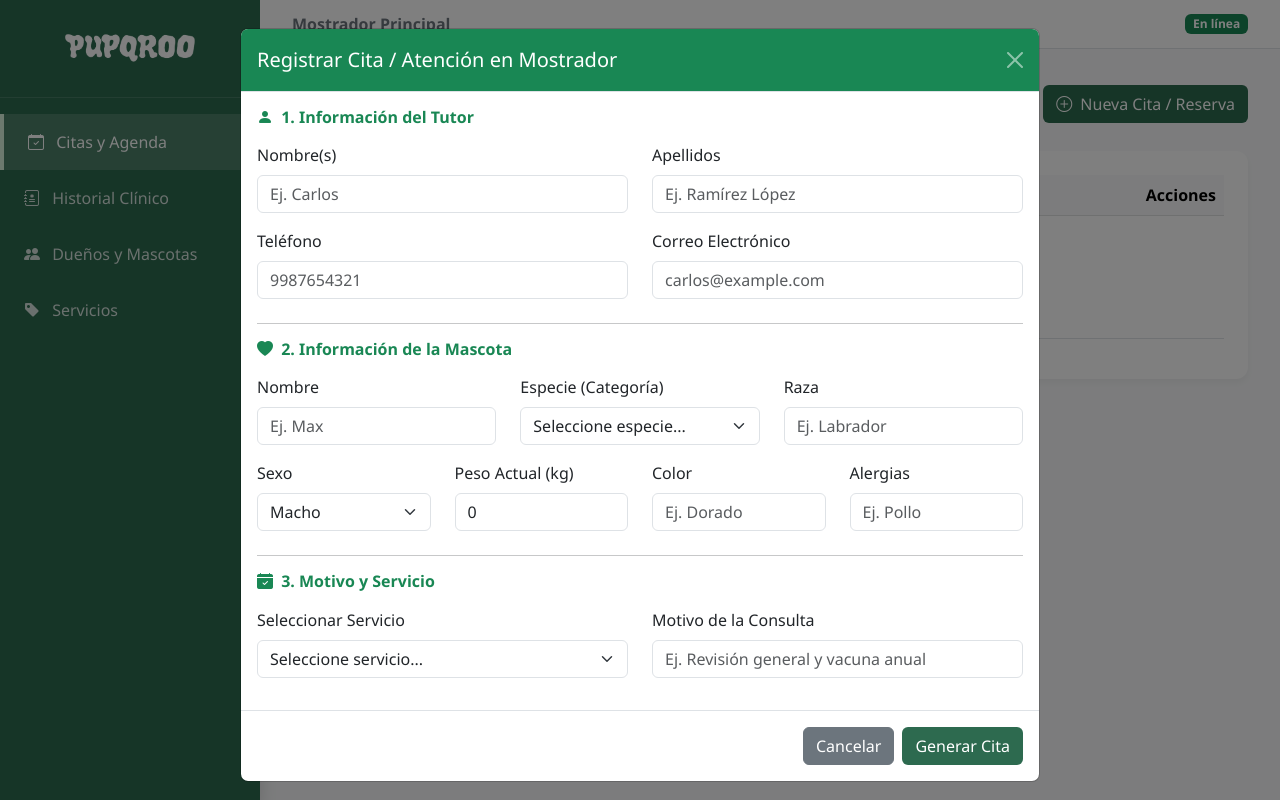
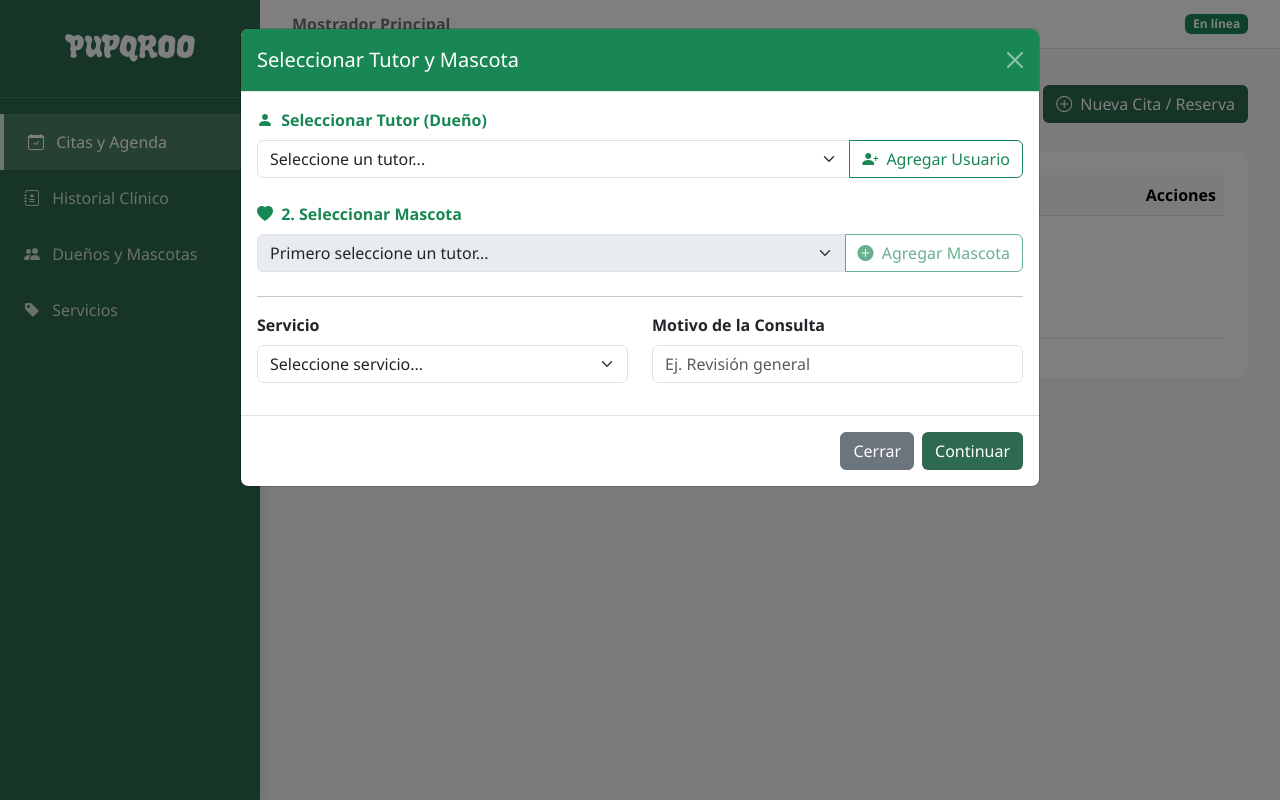
Before and after one commit to haun123/veterinaria, a Flask app: page / in a window 1280 px wide, after a click on "Nueva Cita / Reserva". Run offline with Flask 3, Linux system fonts and the light colour scheme; data that the repository does not hold is empty.

Commit message:
agregado de la generacion de la cita
apartado al momento de crear una cita donde puede agregar usuario nuevo o mascota nueva en caso de no estar registrada anteriormente

```diff
--- a/static/js/citas.js
+++ b/static/js/citas.js
@@ -1,3 +1,5 @@
+let listaPacientesGlobalCitas = [];
+
 // Cargar las citas al iniciar la página
 document.addEventListener("DOMContentLoaded", () => {
     cargarCitas();
@@ -79,29 +81,40 @@ function atenderCita(id) {
 }
 
 // ==========================================
-// FUNCIONES PARA CREAR NUEVA CITA / MOSTRADOR
+// LÓGICA PARA EL MODAL DE SELECCIÓN Y MOSTRADOR
 // ==========================================
 
-// Cargar categorías y servicios al inicializar los selectores del modal de citas
+// Se ejecuta al hacer clic en "Nueva Cita / Reserva"
 async function prepararNuevaCita() {
-    const form = document.getElementById('formNuevaCita');
+    const form = document.getElementById('formSeleccionCita');
     if (form) form.reset();
 
     try {
-        // Cargar Categorías
-        const resCat = await fetch('/api/categorias');
-        const dataCat = await resCat.json();
-        const selectCat = document.getElementById('citaSelectCategoria');
-        if (selectCat) {
-            selectCat.innerHTML = '<option value="">Seleccione especie...</option>';
-            if (dataCat.success) {
-                dataCat.data.forEach(c => {
-                    selectCat.innerHTML += `<option value="${c._id}">${c.especie}</option>`;
+        // 1. Cargar tutores y sus mascotas desde la API de pacientes
+        const resPacientes = await fetch('/api/pacientes/listar');
+        const dataPacientes = await resPacientes.json();
+
+        const selectTutor = document.getElementById('selectTutorCita');
+        const selectMascota = document.getElementById('selectMascotaCita');
+
+        if (selectTutor) {
+            selectTutor.innerHTML = '<option value="">Seleccione un tutor...</option>';
+            if (dataPacientes.success) {
+                listaPacientesGlobalCitas = dataPacientes.data;
+                listaPacientesGlobalCitas.forEach(tutor => {
+                    selectTutor.innerHTML += `<option value="${tutor._id}">${tutor.nombre_completo} (Tel: ${tutor.telefono})</option>`;
                 });
             }
         }
 
-        // Cargar Servicios
+        if (selectMascota) {
+            selectMascota.innerHTML = '<option value="">Primero seleccione un tutor...</option>';
+            selectMascota.disabled = true;
+            const btnMascota = document.getElementById('btnAgregarMascotaModal');
+            if (btnMascota) btnMascota.disabled = true;
+        }
+
+        // 2. Cargar Servicios
         const resServ = await fetch('/api/servicios');
         const dataServ = await resServ.json();
         const selectServ = document.getElementById('citaSelectServicio');
@@ -113,53 +126,128 @@ async function prepararNuevaCita() {
                 });
             }
         }
+
+        // 3. Cargar Categorías para el sub-modal de mascota nueva
+        const resCat = await fetch('/api/categorias');
+        const dataCat = await resCat.json();
+        const selectCat = document.getElementById('selectCategoriaMascotaModal');
+        if (selectCat) {
+            selectCat.innerHTML = '<option value="">Seleccione especie...</option>';
+            if (dataCat.success) {
+                dataCat.data.forEach(c => {
+                    selectCat.innerHTML += `<option value="${c._id}">${c.especie}</option>`;
+                });
+            }
+        }
     } catch (error) {
         console.error("Error preparando selectores para nueva cita:", error);
     }
 }
 
-// Enviar el registro de la nueva cita al backend
-async function guardarNuevaCita() {
+// Cuando seleccionas un tutor, carga únicamente sus mascotas en el segundo select
+function cambiarTutorSeleccionado() {
+    const tutorId = document.getElementById('selectTutorCita').value;
+    const selectMascota = document.getElementById('selectMascotaCita');
+    const btnMascota = document.getElementById('btnAgregarMascotaModal');
+
+    selectMascota.innerHTML = '';
+
+    if (!tutorId) {
+        selectMascota.innerHTML = '<option value="">Primero seleccione un tutor...</option>';
+        selectMascota.disabled = true;
+        if (btnMascota) btnMascota.disabled = true;
+        return;
+    }
+
+    const tutorEncontrado = listaPacientesGlobalCitas.find(t => t._id === tutorId);
+
+    if (tutorEncontrado && tutorEncontrado.mascotas && tutorEncontrado.mascotas.length > 0) {
+        selectMascota.innerHTML = '<option value="">Seleccione una mascota...</option>';
+        tutorEncontrado.mascotas.forEach(m => {
+            selectMascota.innerHTML += `<option value="${m._id}">${m.nombre} (${m.especie} - ${m.raza || 'Sin raza'})</option>`;
+        });
+        selectMascota.disabled = false;
+    } else {
+        selectMascota.innerHTML = '<option value="">Este tutor no tiene mascotas registradas</option>';
+        selectMascota.disabled = false;
+    }
+
+    if (btnMascota) btnMascota.disabled = false;
+}
+
+// Guardar nuevo tutor desde su sub-modal rápido
+async function guardarNuevoTutorRapido() {
     const datos = {
-        tutor_nombre: document.getElementById('citaTutorNombre').value,
-        tutor_apellidos: document.getElementById('citaTutorApellidos').value,
-        tutor_telefono: document.getElementById('citaTutorTelefono').value,
-        tutor_email: document.getElementById('citaTutorEmail').value,
-        mascota_nombre: document.getElementById('citaMascotaNombre').value,
-        categoria_id: document.getElementById('citaSelectCategoria').value,
-        mascota_raza: document.getElementById('citaMascotaRaza').value,
-        mascota_sexo: document.getElementById('citaMascotaSexo').value,
-        mascota_peso: parseFloat(document.getElementById('citaMascotaPeso').value) || 0,
-        mascota_color: document.getElementById('citaMascotaColor').value,
-        mascota_alergias: document.getElementById('citaMascotaAlergias').value,
-        servicio_id: document.getElementById('citaSelectServicio').value,
-        motivo: document.getElementById('citaMotivo').value
+        tutor_nombre: document.getElementById('nuevoTutorNombre').value,
+        tutor_apellidos: document.getElementById('nuevoTutorApellidos').value,
+        tutor_telefono: document.getElementById('nuevoTutorTelefono').value,
+        tutor_email: document.getElementById('nuevoTutorEmail').value,
+        mascota_nombre: "Temporal", // Requerido provisionalmente por la API de registro
+        categoria_id: "",
+        peso_actual: 0
     };
 
-    if (!datos.tutor_nombre || !datos.tutor_telefono || !datos.mascota_nombre || !datos.servicio_id) {
-        alert("Por favor completa los campos obligatorios del tutor, mascota y servicio.");
+    if (!datos.tutor_nombre || !datos.tutor_telefono) {
+        alert("Por favor complete nombre y teléfono del tutor.");
         return;
     }
 
     try {
-        const response = await fetch('/api/citas/crear', {
+        const response = await fetch('/api/pacientes/registrar', {
             method: 'POST',
             headers: { 'Content-Type': 'application/json' },
             body: JSON.stringify(datos)
         });
+        const result = await response.json();
 
-        const result = await response.json();
         if (result.success) {
-            // Cerrar modal y refrescar la tabla de citas
-            const modalEl = document.getElementById('modalNuevaCita');
+            const modalEl = document.getElementById('modalNuevoTutor');
             const modalInstance = bootstrap.Modal.getInstance(modalEl);
             if (modalInstance) modalInstance.hide();
+            document.getElementById('formNuevoTutor').reset();
 
-            cargarCitas(); // Recargar la tabla
+            prepararNuevaCita(); // Refrescar los selectores
+            alert("Tutor registrado con éxito.");
         } else {
-            alert("Error al registrar la cita: " + result.error);
+            alert("Error: " + result.error);
         }
     } catch (error) {
-        console.error("Error en la petición de nueva cita:", error);
+        console.error("Error guardando tutor rápido:", error);
     }
 }
+
+// Guardar mascota nueva desde su sub-modal rápido
+async function guardarNuevaMascotaRapida() {
+    const tutorIdSeleccionado = document.getElementById('selectTutorCita').value;
+    if (!tutorIdSeleccionado) {
+        alert("Debe seleccionar un tutor primero.");
+        return;
+    }
+
+    const datos = {
+        tutor_id: tutorIdSeleccionado,
+        nombre: document.getElementById('nuevaMascotaNombre').value,
+        categoria_id: document.getElementById('selectCategoriaMascotaModal').value,
+        raza: document.getElementById('nuevaMascotaRaza').value,
+        sexo: document.getElementById('nuevaMascotaSexo').value,
+        peso: parseFloat(document.getElementById('nuevaMascotaPeso').value) || 0
+    };
+
+    if (!datos.nombre || !datos.categoria_id) {
+        alert("Complete el nombre y la especie de la mascota.");
+        return;
+    }
+
+    try {
+        alert("Mascota lista para asociar al tutor ID: " + tutorIdSeleccionado);
+
+        const modalEl = document.getElementById('modalNuevaMascotaModal');
+        const modalInstance = bootstrap.Modal.getInstance(modalEl);
+        if (modalInstance) modalInstance.hide();
+        document.getElementById('formNuevaMascotaModal').reset();
+
+        prepararNuevaCita(); // Refrescar selectores
+    } catch (error) {
+        console.error("Error guardando mascota rápida:", error);
+    }
+}
--- a/templates/admin.html
+++ b/templates/admin.html
@@ -85,109 +85,157 @@
                     </div>
                 </div>
 
-                <!-- MODAL PARA NUEVA CITA / REGISTRO EN MOSTRADOR -->
+                <!-- MODAL PARA NUEVA CITA / MOSTRADOR -->
                 <div class="modal fade" id="modalNuevaCita" tabindex="-1">
                     <div class="modal-dialog modal-lg">
                         <div class="modal-content">
                             <div class="modal-header bg-success text-white">
-                                <h5 class="modal-title">Registrar Cita / Atención en Mostrador</h5>
+                                <h5 class="modal-title">Seleccionar Tutor y Mascota</h5>
                                 <button type="button" class="btn-close btn-close-white"
                                     data-bs-dismiss="modal"></button>
                             </div>
                             <div class="modal-body">
-                                <form id="formNuevaCita">
+                                <form id="formSeleccionCita">
+
                                     <!-- SECCIÓN 1: TUTOR -->
-                                    <h6 class="text-success fw-bold mb-3"><i class="bi bi-person-fill me-1"></i> 1.
-                                        Información del Tutor</h6>
-                                    <div class="row mb-3">
-                                        <div class="col-md-6">
-                                            <label class="form-label">Nombre(s)</label>
-                                            <input type="text" id="citaTutorNombre" class="form-control" required
-                                                placeholder="Ej. Carlos">
-                                        </div>
-                                        <div class="col-md-6">
-                                            <label class="form-label">Apellidos</label>
-                                            <input type="text" id="citaTutorApellidos" class="form-control" required
-                                                placeholder="Ej. Ramírez López">
-                                        </div>
-                                    </div>
-                                    <div class="row mb-4">
-                                        <div class="col-md-6">
-                                            <label class="form-label">Teléfono</label>
-                                            <input type="text" id="citaTutorTelefono" class="form-control" required
-                                                placeholder="9987654321">
-                                        </div>
-                                        <div class="col-md-6">
-                                            <label class="form-label">Correo Electrónico</label>
-                                            <input type="email" id="citaTutorEmail" class="form-control"
-                                                placeholder="carlos@example.com">
+                                    <div class="mb-4">
+                                        <label class="form-label fw-bold text-success">
+                                            <i class="bi bi-person-fill me-1"></i> Seleccionar Tutor (Dueño)
+                                        </label>
+                                        <div class="input-group">
+                                            <select id="selectTutorCita" class="form-select"
+                                                onchange="cambiarTutorSeleccionado()">
+                                                <option value="">Cargando tutores...</option>
+                                            </select>
+                                            <button class="btn btn-outline-success" type="button" data-bs-toggle="modal"
+                                                data-bs-target="#modalNuevoTutor">
+                                                <i class="bi bi-person-plus-fill me-1"></i> Agregar Usuario
+                                            </button>
                                         </div>
                                     </div>
 
-                                    <hr>
-
                                     <!-- SECCIÓN 2: MASCOTA -->
-                                    <h6 class="text-success fw-bold mb-3"><i class="bi bi-heart-fill me-1"></i> 2.
-                                        Información de la Mascota</h6>
-                                    <div class="row mb-3">
-                                        <div class="col-md-4">
-                                            <label class="form-label">Nombre</label>
-                                            <input type="text" id="citaMascotaNombre" class="form-control" required
-                                                placeholder="Ej. Max">
-                                        </div>
-                                        <div class="col-md-4">
-                                            <label class="form-label">Especie (Categoría)</label>
-                                            <select id="citaSelectCategoria" class="form-select" required>
-                                                <option value="">Cargando...</option>
+                                    <div class="mb-4">
+                                        <label class="form-label fw-bold text-success">
+                                            <i class="bi bi-heart-fill me-1"></i> 2. Seleccionar Mascota
+                                        </label>
+                                        <div class="input-group">
+                                            <select id="selectMascotaCita" class="form-select" disabled>
+                                                <option value="">Primero seleccione un tutor...</option>
                                             </select>
-                                        </div>
-                                        <div class="col-md-4">
-                                            <label class="form-label">Raza</label>
-                                            <input type="text" id="citaMascotaRaza" class="form-control"
-                                                placeholder="Ej. Labrador">
-                                        </div>
-                                    </div>
-                                    <div class="row mb-4">
-                                        <div class="col-md-3">
-                                            <label class="form-label">Sexo</label>
-                                            <select id="citaMascotaSexo" class="form-select">
-                                                <option value="macho">Macho</option>
-                                                <option value="hembra">Hembra</option>
-                                            </select>
-                                        </div>
-                                        <div class="col-md-3">
-                                            <label class="form-label">Peso Actual (kg)</label>
-                                            <input type="number" step="0.1" id="citaMascotaPeso" class="form-control"
-                                                value="0">
-                                        </div>
-                                        <div class="col-md-3">
-                                            <label class="form-label">Color</label>
-                                            <input type="text" id="citaMascotaColor" class="form-control"
-                                                placeholder="Ej. Dorado">
-                                        </div>
-                                        <div class="col-md-3">
-                                            <label class="form-label">Alergias</label>
-                                            <input type="text" id="citaMascotaAlergias" class="form-control"
-                                                placeholder="Ej. Pollo">
+                                            <button class="btn btn-outline-success" type="button"
+                                                id="btnAgregarMascotaModal" data-bs-toggle="modal"
+                                                data-bs-target="#modalNuevaMascotaModal" disabled>
+                                                <i class="bi bi-plus-circle-fill me-1"></i> Agregar Mascota
+                                            </button>
                                         </div>
                                     </div>
 
                                     <hr>
 
                                     <!-- SECCIÓN 3: SERVICIO Y MOTIVO -->
-                                    <h6 class="text-success fw-bold mb-3"><i class="bi bi-calendar-check-fill me-1"></i>
-                                        3. Motivo y Servicio</h6>
                                     <div class="row">
                                         <div class="col-md-6 mb-3">
-                                            <label class="form-label">Seleccionar Servicio</label>
-                                            <select id="citaSelectServicio" class="form-select" required>
+                                            <label class="form-label fw-bold">Servicio</label>
+                                            <select id="citaSelectServicio" class="form-select">
                                                 <option value="">Cargando servicios...</option>
                                             </select>
                                         </div>
                                         <div class="col-md-6 mb-3">
-                                            <label class="form-label">Motivo de la Consulta</label>
-                                            <input type="text" id="citaMotivo" class="form-control" required
-                                                placeholder="Ej. Revisión general y vacuna anual">
+                                            <label class="form-label fw-bold">Motivo de la Consulta</label>
+                                            <input type="text" id="citaMotivo" class="form-control"
+                                                placeholder="Ej. Revisión general">
+                                        </div>
+                                    </div>
+                                </form>
+                            </div>
+                            <div class="modal-footer">
+                                <button type="button" class="btn btn-secondary" data-bs-dismiss="modal">Cerrar</button>
+                                <button type="button" class="btn btn-custom"
+                                    onclick="alert('Selección lista (Aún no genera cita como solicitaste)')">Continuar</button>
+                            </div>
+                        </div>
+                    </div>
+                </div>
+
+
+                <!-- SUB-MODAL: AGREGAR NUEVO TUTOR -->
+                <div class="modal fade" id="modalNuevoTutor" tabindex="-1">
+                    <div class="modal-dialog">
+                        <div class="modal-content">
+                            <div class="modal-header bg-success text-white">
+                                <h5 class="modal-title">Registrar Nuevo Tutor</h5>
+                                <button type="button" class="btn-close btn-close-white"
+                                    data-bs-dismiss="modal"></button>
+                            </div>
+                            <div class="modal-body">
+                                <form id="formNuevoTutor">
+                                    <div class="mb-3">
+                                        <label class="form-label">Nombre(s)</label>
+                                        <input type="text" id="nuevoTutorNombre" class="form-control" required>
+                                    </div>
+                                    <div class="mb-3">
+                                        <label class="form-label">Apellidos</label>
+                                        <input type="text" id="nuevoTutorApellidos" class="form-control">
+                                    </div>
+                                    <div class="mb-3">
+                                        <label class="form-label">Teléfono</label>
+                                        <input type="text" id="nuevoTutorTelefono" class="form-control" required>
+                                    </div>
+                                    <div class="mb-3">
+                                        <label class="form-label">Email</label>
+                                        <input type="email" id="nuevoTutorEmail" class="form-control">
+                                    </div>
+                                </form>
+                            </div>
+                            <div class="modal-footer">
+                                <button type="button" class="btn btn-secondary"
+                                    data-bs-dismiss="modal">Cancelar</button>
+                                <button type="button" class="btn btn-custom" onclick="guardarNuevoTutorRapido()">Guardar
+                                    Tutor</button>
+                            </div>
+                        </div>
+                    </div>
+                </div>
+
+
+                <!-- SUB-MODAL: AGREGAR NUEVA MASCOTA -->
+                <div class="modal fade" id="modalNuevaMascotaModal" tabindex="-1">
+                    <div class="modal-dialog">
+                        <div class="modal-content">
+                            <div class="modal-header bg-success text-white">
+                                <h5 class="modal-title">Registrar Nueva Mascota</h5>
+                                <button type="button" class="btn-close btn-close-white"
+                                    data-bs-dismiss="modal"></button>
+                            </div>
+                            <div class="modal-body">
+                                <form id="formNuevaMascotaModal">
+                                    <div class="mb-3">
+                                        <label class="form-label">Nombre de la Mascota</label>
+                                        <input type="text" id="nuevaMascotaNombre" class="form-control" required>
+                                    </div>
+                                    <div class="mb-3">
+                                        <label class="form-label">Especie (Categoría)</label>
+                                        <select id="selectCategoriaMascotaModal" class="form-select" required>
+                                            <option value="">Cargando categorías...</option>
+                                        </select>
+                                    </div>
+                                    <div class="mb-3">
+                                        <label class="form-label">Raza</label>
+                                        <input type="text" id="nuevaMascotaRaza" class="form-control">
+                                    </div>
+                                    <div class="row mb-3">
+                                        <div class="col-md-6">
+                                            <label class="form-label">Sexo</label>
+                                            <select id="nuevaMascotaSexo" class="form-select">
+                                                <option value="macho">Macho</option>
+                                                <option value="hembra">Hembra</option>
+                                            </select>
+                                        </div>
+                                        <div class="col-md-6">
+                                            <label class="form-label">Peso (kg)</label>
+                                            <input type="number" step="0.1" id="nuevaMascotaPeso" class="form-control"
+                                                value="0">
                                         </div>
                                     </div>
                                 </form>
@@ -195,8 +243,8 @@
                             <div class="modal-footer">
                                 <button type="button" class="btn btn-secondary"
                                     data-bs-dismiss="modal">Cancelar</button>
-                                <button type="button" class="btn btn-custom" onclick="guardarNuevaCita()">Generar
-                                    Cita</button>
+                                <button type="button" class="btn btn-custom"
+                                    onclick="guardarNuevaMascotaRapida()">Guardar Mascota</button>
                             </div>
                         </div>
                     </div>
```
